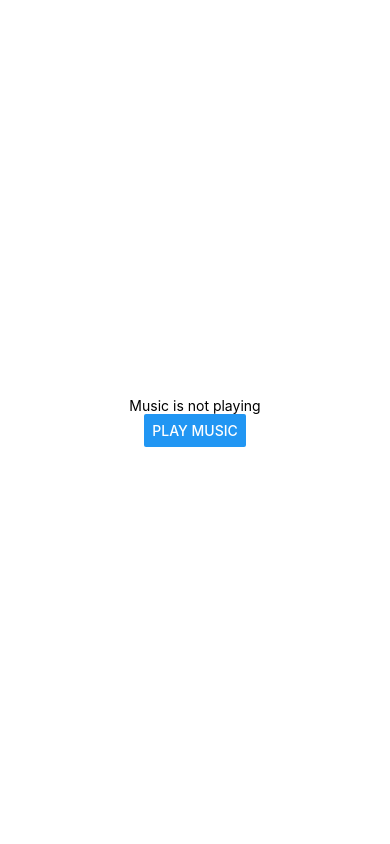
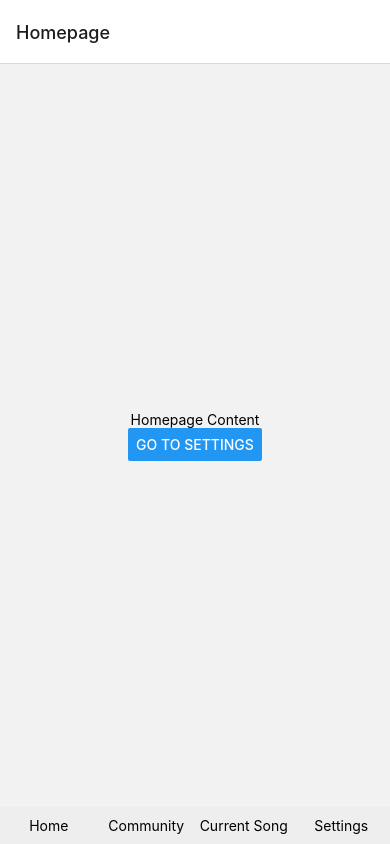
Before and after one commit to cphann/YHack, a React Native app: screen /Homepage in a window 390 px wide. Built offline with nearby package versions, Linux system fonts and the light colour scheme.

Commit message:
skeleton for frontend pages

```diff
--- a/App.js
+++ b/App.js
@@ -1,58 +1,60 @@
-import React, { useState, useEffect } from 'react';
-import { Text, View, Vibration, Button } from 'react-native';
-import { Audio } from 'expo-av';
+// App.js
+import React from 'react';
+import { NavigationContainer } from '@react-navigation/native';
+import { createNativeStackNavigator } from '@react-navigation/native-stack';
+import { View, TouchableOpacity, Text, StyleSheet } from 'react-native';
+import Homepage from './Homepage';
+import Community from './Community';
+import CurrentSong from './CurrentSong';
+import Settings from './Settings';
 
-export default function App() {
-  const [sound, setSound] = useState();
-  const [isPlaying, setIsPlaying] = useState(false);
+const Stack = createNativeStackNavigator();
 
-  useEffect(() => {
-    return sound
-      ? () => {
-          sound.unloadAsync();
-        }
-      : undefined;
-  }, [sound]);
+// Define a custom tab bar component
+const CustomTabBar = ({ navigation }) => (
+  <View style={styles.tabBar}>
+    <TouchableOpacity onPress={() => navigation.navigate('Homepage')} style={styles.tabItem}>
+      <Text>Home</Text>
+    </TouchableOpacity>
+    <TouchableOpacity onPress={() => navigation.navigate('Community')} style={styles.tabItem}>
+      <Text>Community</Text>
+    </TouchableOpacity>
+    <TouchableOpacity onPress={() => navigation.navigate('CurrentSong')} style={styles.tabItem}>
+      <Text>Current Song</Text>
+    </TouchableOpacity>
+    <TouchableOpacity onPress={() => navigation.navigate('Settings')} style={styles.tabItem}>
+      <Text>Settings</Text>
+    </TouchableOpacity>
+  </View>
+);
 
-  const playSound = async () => {
-    const { sound } = await Audio.Sound.createAsync(
-      require('./assets/music.mp3')
-    );
-    setSound(sound);
-    await sound.playAsync();
-    setIsPlaying(true);
+const App = () => {
+  return (
+    <NavigationContainer>
+      <Stack.Navigator>
+        <Stack.Screen name="Homepage" component={Homepage} />
+        <Stack.Screen name="Community" component={Community} />
+        <Stack.Screen name="CurrentSong" component={CurrentSong} />
+        <Stack.Screen name="Settings" component={Settings} />
+        {/* You can add more screens here */}
+      </Stack.Navigator>
+      {/* Your custom tab bar */}
+      <CustomTabBar />
+    </NavigationContainer>
+  );
+};
 
-    // Analyze audio spectrum and map to vibration parameters
-    sound.setOnPlaybackStatusUpdate(async (status) => {
-      if (status.didJustFinish) {
-        setIsPlaying(false);
-      }
-      const { isLoaded, positionMillis, durationMillis } = status;
-      if (isLoaded) {
-        const currentTime = positionMillis / 1000;
-        const totalTime = durationMillis / 1000;
+const styles = StyleSheet.create({
+  tabBar: {
+    flexDirection: 'row',
+    justifyContent: 'space-around',
+    paddingVertical: 10,
+    backgroundColor: '#eee',
+  },
+  tabItem: {
+    flex: 1,
+    alignItems: 'center',
+  },
+});
 
-        // Example: Generate vibration based on audio position
-        const intensity = Math.abs(Math.sin((currentTime / totalTime) * Math.PI));
-
-        // Example: Vibrate with intensity mapped to audio position
-        const duration = Math.floor(intensity * 1000);
-        Vibration.vibrate(duration > 0 ? duration : 1); // Ensure duration is non-zero
-      }
-    });
-  };
-
-  const pauseSound = async () => {
-    if (sound) {
-      await sound.pauseAsync();
-      setIsPlaying(false);
-    }
-  };
-
-  return (
-    <View style={{ flex: 1, justifyContent: 'center', alignItems: 'center' }}>
-      <Text>{isPlaying ? 'Music is playing' : 'Music is not playing'}</Text>
-      <Button title={isPlaying ? 'Pause Music' : 'Play Music'} onPress={isPlaying ? pauseSound : playSound} />
-    </View>
-  );
-}
+export default App;
--- /dev/null
+++ b/Community.js
@@ -0,0 +1,21 @@
+// Community.js
+import React from 'react';
+import { View, Text, StyleSheet } from 'react-native';
+
+const Community = () => {
+  return (
+    <View style={styles.container}>
+      <Text>Community Page</Text>
+    </View>
+  );
+};
+
+const styles = StyleSheet.create({
+  container: {
+    flex: 1,
+    justifyContent: 'center',
+    alignItems: 'center',
+  },
+});
+
+export default Community;
--- /dev/null
+++ b/CurrentSong.js
@@ -0,0 +1,21 @@
+// Community.js
+import React from 'react';
+import { View, Text, StyleSheet } from 'react-native';
+
+const CurrentSong = () => {
+  return (
+    <View style={styles.container}>
+      <Text>Current Song</Text>
+    </View>
+  );
+};
+
+const styles = StyleSheet.create({
+  container: {
+    flex: 1,
+    justifyContent: 'center',
+    alignItems: 'center',
+  },
+});
+
+export default CurrentSong;
--- /dev/null
+++ b/Homepage.js
@@ -0,0 +1,29 @@
+// Homepage.js
+import React from 'react';
+import { View, Text, Button, StyleSheet } from 'react-native';
+import { useNavigation } from '@react-navigation/native';
+
+const Homepage = () => {
+  const navigation = useNavigation();
+
+  return (
+    <View style={styles.container}>
+      <Text>Homepage Content</Text>
+      {/* Example Button to Navigate */}
+      <Button
+        title="Go to Settings"
+        onPress={() => navigation.navigate('Settings')}
+      />
+    </View>
+  );
+};
+
+const styles = StyleSheet.create({
+  container: {
+    flex: 1,
+    justifyContent: 'center',
+    alignItems: 'center',
+  },
+});
+
+export default Homepage;
--- /dev/null
+++ b/Settings.js
@@ -0,0 +1,21 @@
+// Community.js
+import React from 'react';
+import { View, Text, StyleSheet } from 'react-native';
+
+const Settings = () => {
+  return (
+    <View style={styles.container}>
+      <Text>Settings</Text>
+    </View>
+  );
+};
+
+const styles = StyleSheet.create({
+  container: {
+    flex: 1,
+    justifyContent: 'center',
+    alignItems: 'center',
+  },
+});
+
+export default Settings;
--- a/package.json
+++ b/package.json
@@ -9,11 +9,16 @@
     "web": "expo start --web"
   },
   "dependencies": {
+    "@react-navigation/bottom-tabs": "^6.5.20",
+    "@react-navigation/native": "^6.1.17",
+    "@react-navigation/native-stack": "^6.9.26",
     "expo": "~50.0.14",
     "expo-av": "~13.10.5",
     "expo-status-bar": "~1.11.1",
     "react": "18.2.0",
     "react-native": "0.73.6",
+    "react-native-safe-area-context": "^4.9.0",
+    "react-native-screens": "^3.30.1",
     "web-audio-beat-detector": "^8.2.7"
   },
   "devDependencies": {
```
Also changed, not shown: 1 other file (tests, documents, lock files or other folders).
